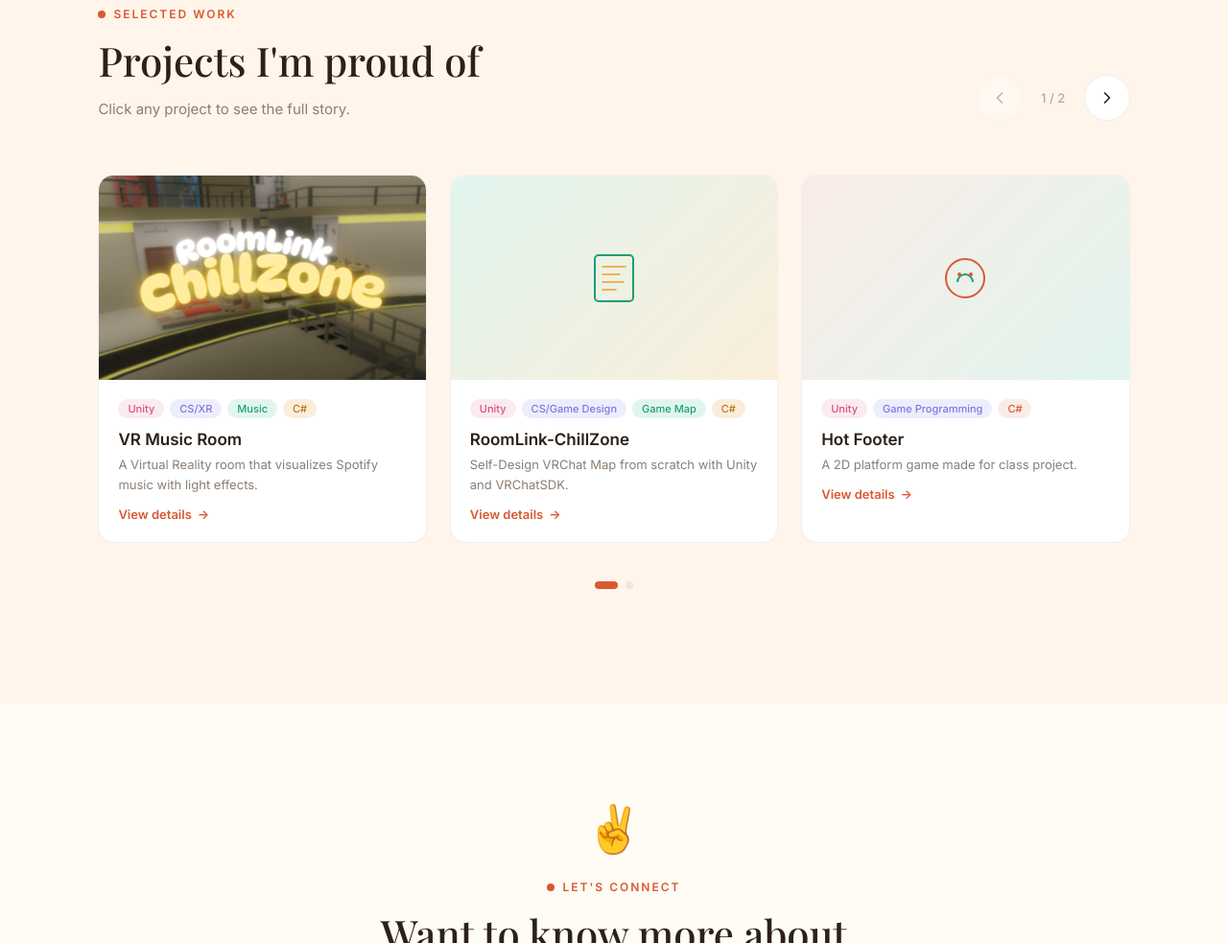
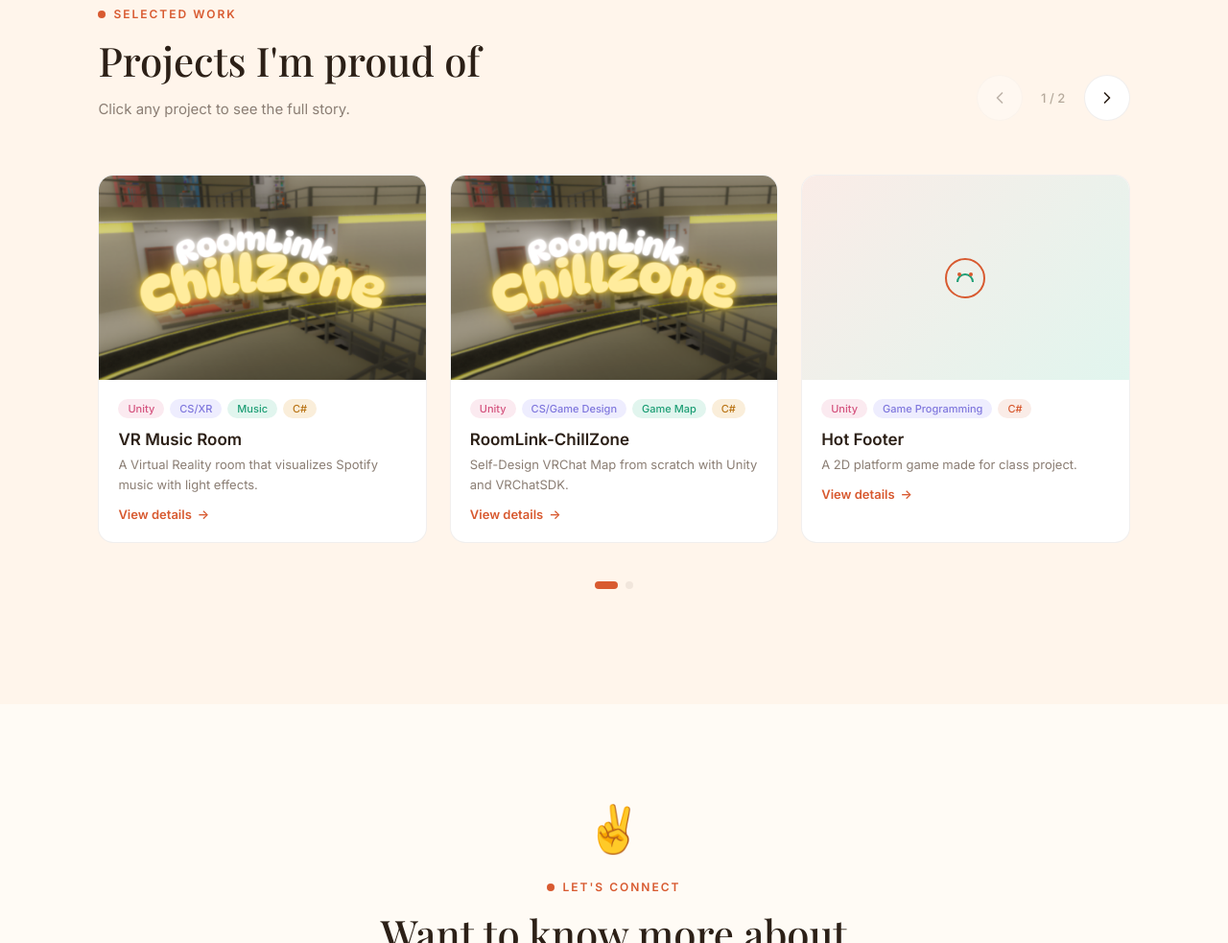
Before and after one commit to FengkaiLiu/Fengkailiu.github.io, a plain HTML site: page index.html in a window 1280 px wide. Shown: the part 2016-2999 px from the top of the page at 96% size. Drawn offline with nearby package versions, Linux system fonts and the light colour scheme; a web font is replaced by a local one.

Commit message:
Update index.html

```diff
--- a/index.html
+++ b/index.html
@@ -431,9 +431,7 @@ footer p { font-size: 12px; color: var(--text-muted); }
       <!-- Card 2: RoomLink ChillZone -->
       <div class="project-card" onclick="openProject('roomlink')">
         <div class="project-thumb">
-          <div class="project-thumb-bg" style="background:linear-gradient(135deg,#E1F5EE,#FAEEDA)">
-            <svg width="64" height="64" viewBox="0 0 64 64" fill="none"><rect x="12" y="8" width="40" height="48" rx="4" stroke="#1D9E75" stroke-width="2"/><path d="M20 20h24M20 28h18M20 36h22M20 44h14" stroke="#EF9F27" stroke-width="1.5" stroke-linecap="round"/></svg>
-          </div>
+          <img src="https://fengkailiu.github.io/PWpage/vrchatroom.png" alt="VR Music Room">
         </div>
         <div class="project-info">
           <div class="project-tags">
@@ -574,7 +572,7 @@ var projects = {
     links: { github: 'https://github.com/FengkaiLiu/vrmusicroom' }
   },
   roomlink: {
-    gradient: 'linear-gradient(135deg,#E1F5EE,#FAEEDA)',
+    gradient: 'https://fengkailiu.github.io/PWpage/vrchatroom.png',
     tags: '<span class="project-tag" style="background:var(--pink-light);color:var(--pink)">Unity</span><span class="project-tag" style="background:var(--purple-light);color:var(--purple)">Game Design</span><span class="project-tag" style="background:var(--teal-light);color:var(--teal)">VRChat</span>',
     title: 'RoomLink-ChillZone',
     subtitle: 'Self-Design VRChat Map from scratch with Unity and VRChatSDK.',
```
